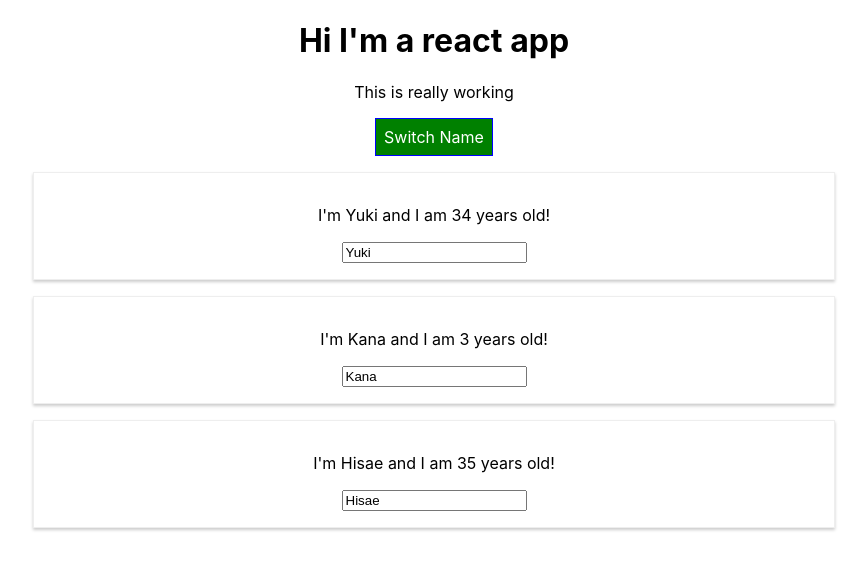
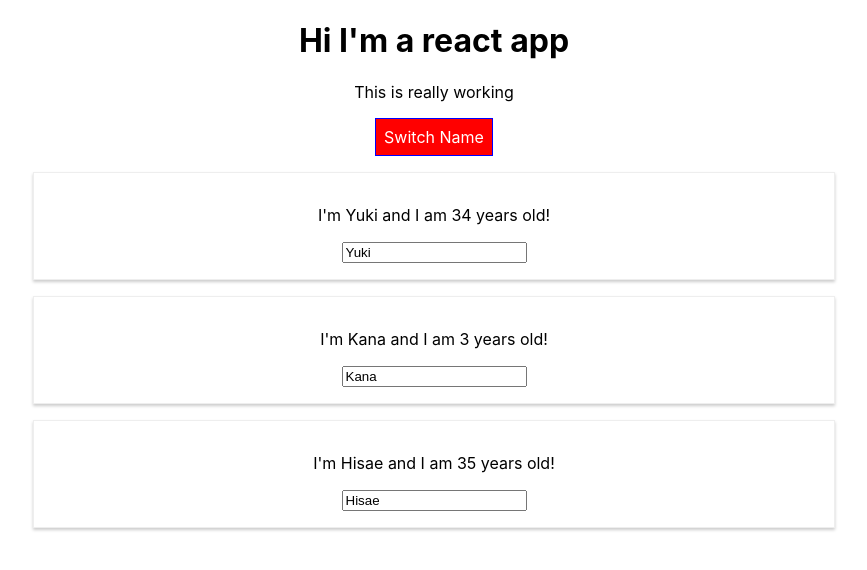
Before and after one commit to tanayuk/react-training, a React (Create React App) app: page / in a window 1280 px wide. Both pictures are taken after a click on the button "Switch Name". Shown: the top 570 px of the page, without its empty margins (206-1073 px from the left). Built offline with nearby package versions, Linux system fonts and the light colour scheme.

Commit message:
Using stlyed

```diff
--- a/package.json
+++ b/package.json
@@ -11,10 +11,12 @@
     "@types/radium": "^0.24.2",
     "@types/react": "^16.9.0",
     "@types/react-dom": "^16.9.0",
+    "@types/styled-components": "^5.1.0",
     "radium": "^0.26.0",
     "react": "^16.13.1",
     "react-dom": "^16.13.1",
     "react-scripts": "3.4.1",
+    "styled-components": "^5.1.0",
     "typescript": "~3.7.2"
   },
   "scripts": {
--- a/src/App.tsx
+++ b/src/App.tsx
@@ -1,7 +1,6 @@
 import "./App.css";
 import React, { Component } from "react";
 import Person from "./Person/Person";
-import Radium from "radium";
 
 class App extends Component {
   state = {
@@ -11,19 +10,6 @@ class App extends Component {
       { id: "adlksjfk", name: "Hisae", age: 35 },
     ],
     showPersons: false,
-  };
-
-  style = {
-    backgroundColor: "green",
-    color: "white",
-    font: "inherit",
-    border: "1px solid blue",
-    padding: "8px",
-    cursor: "pointer",
-    ":hover": {
-      backgroundColor: "lightgreen",
-      color: "black",
-    },
   };
 
   nameChangeHandler = (
@@ -56,6 +42,15 @@ class App extends Component {
   };
 
   render() {
+    let style = {
+      backgroundColor: "green",
+      color: "white",
+      font: "inherit",
+      border: "1px solid blue",
+      padding: "8px",
+      cursor: "pointer",
+    };
+
     let persons = null;
     if (this.state.showPersons) {
       persons = (
@@ -75,6 +70,7 @@ class App extends Component {
           })}
         </div>
       );
+      style.backgroundColor = "red";
     }
 
     const classes = [];
@@ -89,7 +85,7 @@ class App extends Component {
       <div className="App">
         <h1>Hi I'm a react app</h1>
         <p className={classes.join(" ")}>This is really working</p>
-        <button style={this.style} onClick={this.togglePersonsHandler}>
+        <button style={style} onClick={this.togglePersonsHandler}>
           Switch Name
         </button>
         {persons}
@@ -98,4 +94,4 @@ class App extends Component {
   }
 }
 
-export default Radium(App);
+export default App;
--- a/src/Person/Person.tsx
+++ b/src/Person/Person.tsx
@@ -1,6 +1,18 @@
 import React from "react";
-import "./Person.css";
-import Radium from "radium";
+// import "./Person.css";
+import styled from "styled-components";
+
+const StyledDiv = styled.div`
+  width: 60%;
+  margin: 16px auto;
+  border: 1px solid #eee;
+  box-shadow: 0 2px 3px #ccc;
+  padding: 16px;
+  text-align: center;
+  @media (min-width: 500px) : {
+    width: "450px";
+  }
+`;
 
 const person = (props: {
   name: string;
@@ -10,14 +22,15 @@ const person = (props: {
   children?: string;
 }) => {
   return (
-    <div className="Person">
+    <StyledDiv>
       <p onClick={props.click}>
         I'm {props.name} and I am {props.age} years old!
       </p>
       <p>{props.children}</p>
       <input type="text" onChange={props.changed} value={props.name} />
-    </div>
+    </StyledDiv>
+    // </div>
   );
 };
 
-export default Radium(person);
+export default person;
```
Also changed, not shown: src/styled.d.ts (added, +13 -0 lines), 1 other file (tests, documents, lock files or other folders).
